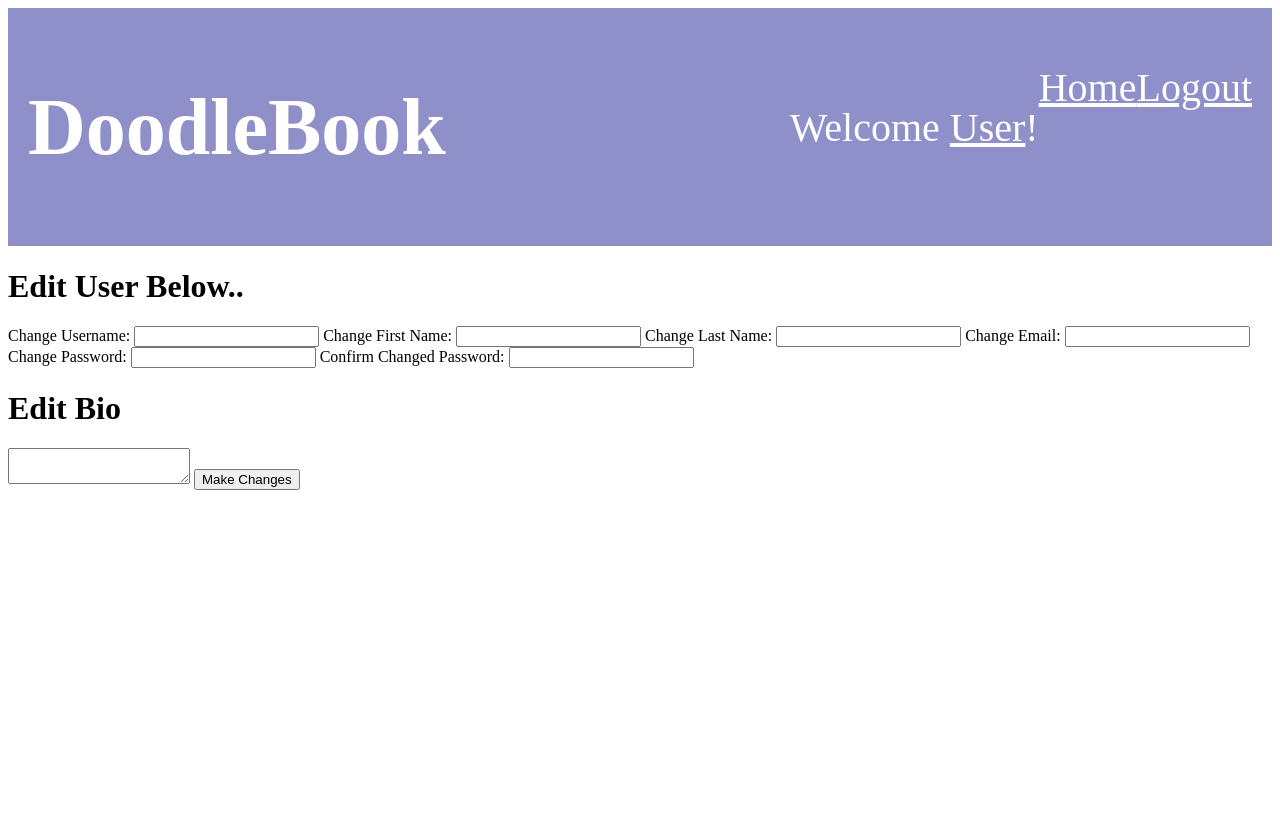
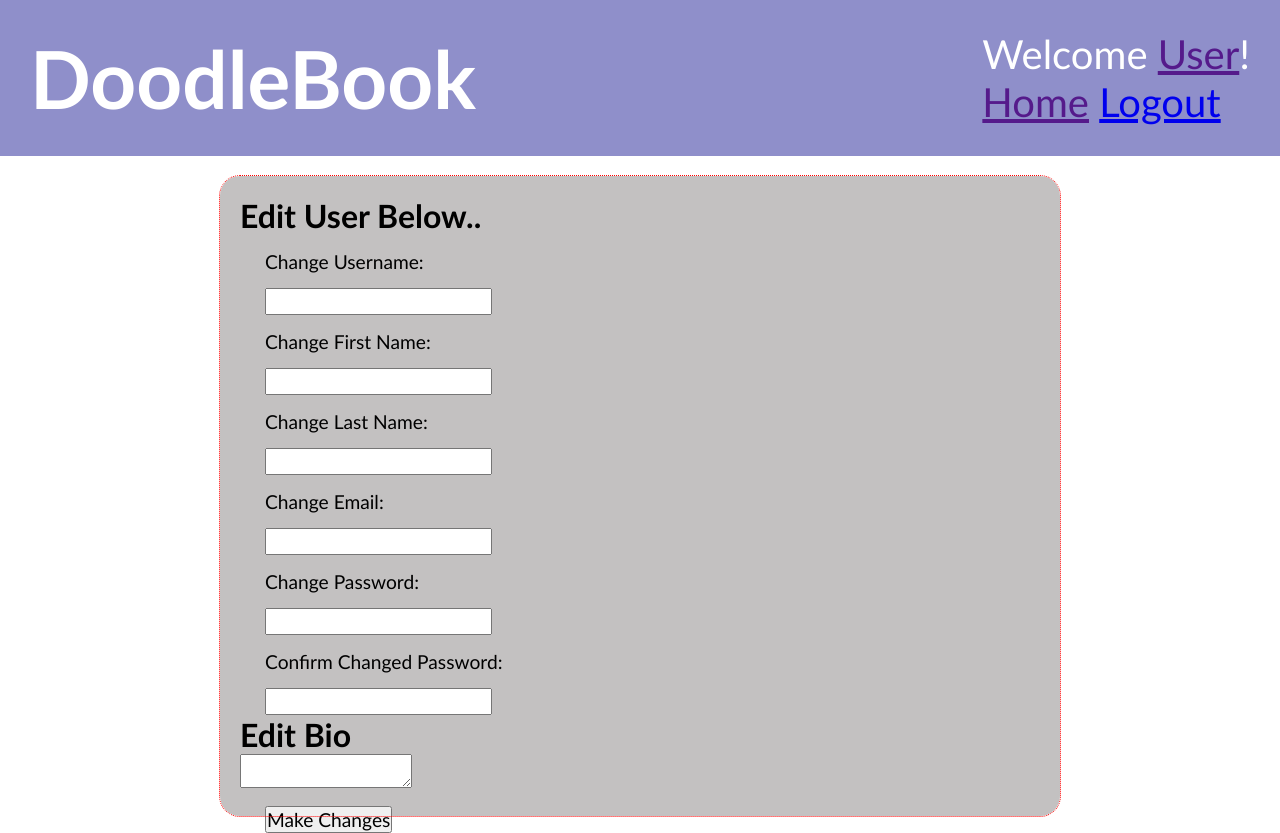
Before and after one commit to Derek-Mactal/DoodleBook, a Django app: page /edit in a window 1280 px wide. Before the commit the page ends 490 px from the top, so only its background shows below. Run offline with Django 3.2, Linux system fonts and the light colour scheme.

Commit message:
Update edit_user.css

```diff
--- a/Doodle_App/static/css/edit_user.css
+++ b/Doodle_App/static/css/edit_user.css
@@ -1,10 +1,10 @@
+*{
+    margin: 0;
+    padding: 0px;
+    font-family: 'Gill Sans', 'Gill Sans MT', Calibri, 'Trebuchet MS', sans-serif;
+}
+
 header{
-    /* display: flex;
-    align-items: center;
-    background-color: aliceblue;
-    border: 1px black solid;
-    font-size: 30px;
-    height: 85px; */
     display: flex;
     justify-content: space-between;
     align-items: center;
@@ -12,12 +12,9 @@ header{
     font-size: 40px;
     color: white;
     padding: 30px;
-    padding: 20px;
 }
 header ul{
     list-style-type: none;
-}
-header .nav {
     display: flex;
     margin-left: -20px;
 
@@ -25,16 +22,9 @@ header .nav {
 header ul li{
     display: inline;
     align-items: center;
-    justify-content: space-between;
-    font-size: 25px;
-    width: 500px;
 }
 header ul li a{
     margin-left: 100px;
-
-}
-header .nav a {
-    color: white;
 }
             .logout{
                 margin-left: 800px;
@@ -42,4 +32,23 @@ header .nav a {
 
 .container{
     margin: auto;
+    margin-top: 20px;
+    outline: red dotted 1px;
+    background-color: rgb(195, 193, 193);
+    display: block;
+    /* justify-content: flex-start; */
+    border-radius: 20px;
+    width: 800px;
+    height: 600px;
+    padding: 20px;
 }
+.container label,input{
+    display:block;
+    font-size: larger;
+    margin-left: 25px;
+    margin-top:15px;
+}
+    .submit{
+        display: block;
+        justify-self: self-end;
+        background-color: rgb(72, 199, 72)
```
